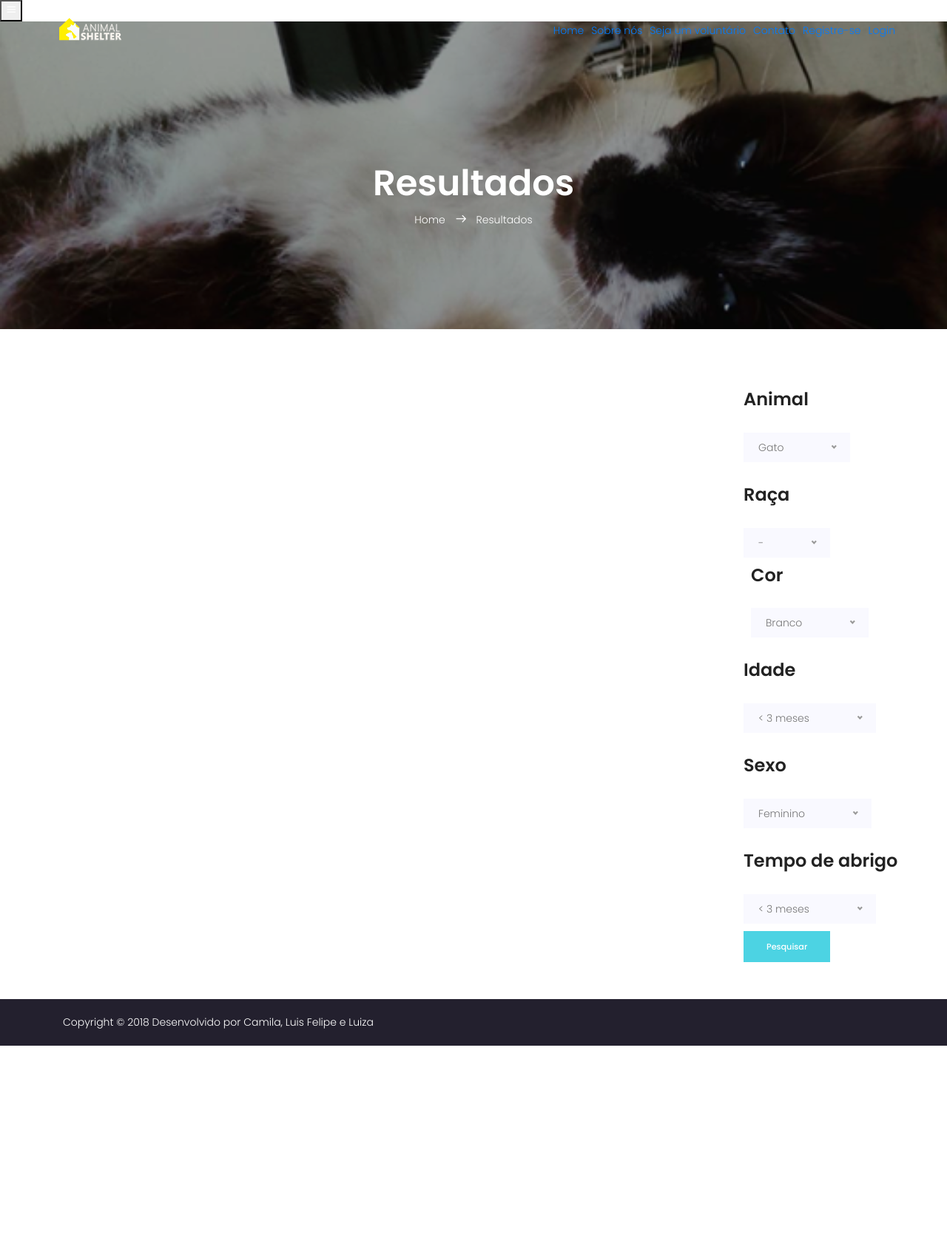
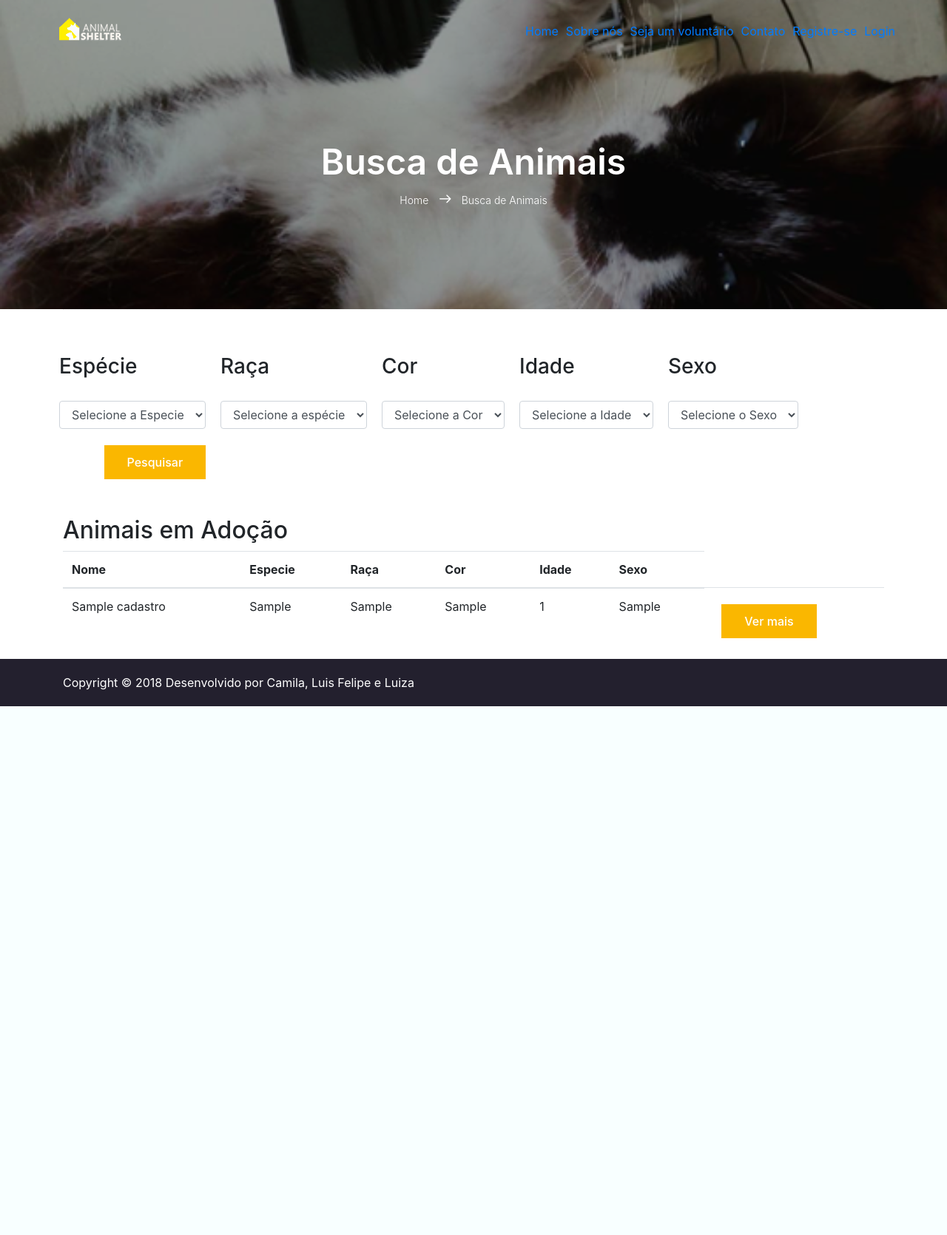
Before and after one commit to millacamargo/GerenciadordeAdocao, a CodeIgniter app: page /database/index.php/animal_results/showResults in a window 1280 px wide. Shown: the whole page at 74% size. After the commit the page ends 955 px from the top, so only its background shows below. Run offline with CodeIgniter, Linux system fonts and the light colour scheme; tables that the repository leaves empty or names only in its code hold one stand-in row (values such as "Sample post"); some libraries are stand-ins or nearby versions.

Commit message:
Criação de Result_model: criação de metodos para gerar uma tabela com informações dos animais salvas no banco de dados. Controller Animal_Results: criação de arrays que pegam os dados dos animais nas models para aparecer na view. União das ppáginas search e results. Ainda precisa trabalhar no botao ver mais e fazer os campos de pesquisa funcionarem junto com a tabela.

```diff
--- a/ci/application/config/autoload.php
+++ b/ci/application/config/autoload.php
@@ -132,4 +132,4 @@ $autoload['language'] = array();
 |
 |	$autoload['model'] = array('first_model' => 'first');
 */
-$autoload['model'] = array('Especie_model', 'Raca_model', 'Cor_model', 'Idade_Model', 'Sexo_model');
+$autoload['model'] = array('Especie_model', 'Raca_model', 'Cor_model', 'Idade_Model', 'Sexo_model', 'Results_model');
--- a/ci/application/controllers/Animal_Results.php
+++ b/ci/application/controllers/Animal_Results.php
@@ -3,18 +3,61 @@ defined('BASEPATH') OR exit('No direct script access allowed');
 
 class Animal_Results extends CI_Controller {
 
+    function __construct(){
+        parent::__construct();
+    }
 	/*
 	 Descrição:
 	 Autora: Camila Camargo
-	 Horas:
+	 Horas: 1 minuto
 	 Entrada:
 	 Saída:
 	 */
 
 	public function showResults()
 	{
-		$this->load->view('Results');
+		// seta os dados da tabela Cadastro para mostrar ao usuario
+		$data['fields'] = array(
+			'nome',
+			'especie',
+			'raca',
+			'cor',
+			'idade',
+			'sexo'
+
+			);
+		// available data has del_flag = 0 and deleted data has del_flag = 1
+		// $data['conditions'] = array(
+		// 	'del_flag' => 0
+		// 	);
+
+		$data['order'] = 'nome';
+
+		// processo de pegar os dados do BD
+		$data['results'] = $this->Results_model->getAll($data);
+
+		// var_dump($data['results']);die;
+
+	    // Array de options para chamar na view.
+	    $data['dados'] = [
+			'options_especies' => $this->Especie_model->selectEspecie(),
+			'options_cores' => $this->Cor_model->selectCor(),
+			'options_idades' => $this->Idade_Model->selectIdade(),
+			'options_sexos' => $this->Sexo_model->selectSexo()
+		];
+		$this->load->view('Results', $data);
 	}
+
+	// public function filter(){
+	// 	// Array de options para chamar na view.
+	//     $dados = [
+	// 		'options_especies' => $this->Especie_model->selectEspecie(),
+	// 		'options_cores' => $this->Cor_model->selectCor(),
+	// 		'options_idades' => $this->Idade_Model->selectIdade(),
+	// 		'options_sexos' => $this->Sexo_model->selectSexo()
+	// 	];
+	// 	$this->load->view('Results', $dados);
+	// }
 
 
 
--- a/ci/application/controllers/Register_Animal.php
+++ b/ci/application/controllers/Register_Animal.php
@@ -25,7 +25,7 @@ class Register_Animal extends CI_Controller {
 	/*
 	 Descrição:
 	 Autora: Camila Camargo
-	 Horas:
+	 Horas: 1 minuto
 	 Entrada:
 	 Saída:
 	 */
--- a/ci/application/models/Animal.php
+++ b/ci/application/models/Animal.php
@@ -42,8 +42,7 @@ class Animal {
     }
 
     public function isValido(){
-        return $this->nome != ""
-            && $this->especie != ""
+        return $this->especie != ""
             && $this->raca != ""
             && $this->cor != ""
             && $this->idade != ""
--- /dev/null
+++ b/ci/application/models/Results_model.php
@@ -0,0 +1,26 @@
+<?php
+
+class Results_model extends CI_model {
+
+    public function __construct(){
+        parent::__construct();
+    }
+	/*
+	 Descrição:
+	 Autora: Camila Camargo
+	 Horas:
+	 Entrada:
+	 Saída:
+	 */
+
+	public function getAll($params){
+        $this->db->select($params['fields']);
+        $this->db->order_by($params['order']);
+        // $query = $this->db->get_where($this->table, $params['conditions']);
+        $query = $this->db->get('Cadastro');
+        return $query->result_array();
+    }
+
+
+
+}
--- a/ci/application/views/RegisterPet.php
+++ b/ci/application/views/RegisterPet.php
@@ -62,7 +62,7 @@
 					<div class="row d-flex align-items-center justify-content-center">
 						<div class="about-content col-lg-12">
 							<h1 class="text-white">
-								Registro de animais
+								Registro de Animais
 							</h1>
 							<p class="text-white link-nav"><a href="index.html">Home </a>  <span class="lnr lnr-arrow-right"></span>  <a href="<?= base_url();?>index.php/Register_Animal/showRegister">Registro de animais</a></p>
 						</div>
--- a/ci/application/views/Results.php
+++ b/ci/application/views/Results.php
@@ -28,6 +28,11 @@
 			<link rel="stylesheet" href="<?= base_url();?>assets/css/animate.min.css">
 			<link rel="stylesheet" href="<?= base_url();?>assets/css/owl.carousel.css">
 			<link rel="stylesheet" href="<?= base_url();?>assets/css/main.css">
+			<link rel="stylesheet" href="https://stackpath.bootstrapcdn.com/bootstrap/4.1.1/css/bootstrap.min.css" integrity="sha384-WskhaSGFgHYWDcbwN70/dfYBj47jz9qbsMId/iRN3ewGhXQFZCSftd1LZCfmhktB" crossorigin="anonymous">
+			<script src="https://code.jquery.com/jquery-3.3.1.slim.min.js" integrity="sha384-q8i/X+965DzO0rT7abK41JStQIAqVgRVzpbzo5smXKp4YfRvH+8abtTE1Pi6jizo" crossorigin="anonymous"></script>
+			<script src="https://cdnjs.cloudflare.com/ajax/libs/popper.js/1.14.3/umd/popper.min.js" integrity="sha384-ZMP7rVo3mIykV+2+9J3UJ46jBk0WLaUAdn689aCwoqbBJiSnjAK/l8WvCWPIPm49" crossorigin="anonymous"></script>
+			<script src="https://stackpath.bootstrapcdn.com/bootstrap/4.1.1/js/bootstrap.min.js" integrity="sha384-smHYKdLADwkXOn1EmN1qk/HfnUcbVRZyYmZ4qpPea6sjB/pTJ0euyQp0Mk8ck+5T" crossorigin="anonymous"></script>
+			<script type="text/javascript" src="<?= base_url();?>assets/js/registerpet.js"></script>
 		</head>
 		<body>
 			  <header id="header" id="home">
@@ -57,9 +62,9 @@
 					<div class="row d-flex align-items-center justify-content-center">
 						<div class="about-content col-lg-12">
 							<h1 class="text-white">
-								Resultados
+								Busca de Animais
 							</h1>
-							<p class="text-white link-nav"><a href="index.html">Home </a>  <span class="lnr lnr-arrow-right"></span>  <a href="results.html">Resultados</a></p>
+							<p class="text-white link-nav"><a href="index.html">Home </a>  <span class="lnr lnr-arrow-right"></span>  <a href="<?= base_url();?>index.php/Animal_Results/showResults">Busca de Animais</a></p>
 						</div>
 					</div>
 				</div>
@@ -70,22 +75,21 @@
 				<div class="container">
 					<div class="section-top-border">
 						<div class="row">
-                            <div class="col-lg-3 col-md-4 mt-sm-30 boxresults">
-							     <div class="single-element-widget mt-30">
-									<h3 class="mb-30">Animal</h3>
+
+							     <div class="single-element-widget mt-30 boxsearch">
+									<h3 class="mb-30" for="especies">Espécie</h3>
 									<div class="default-select" id="default-select">
-										<select>
-											<option value="1">Gato</option>
-                                            <option value="1">Cachorro</option>
+										<select id="especies" name="especies" class="form-control">
+										 	<?php echo $dados['options_especies']; ?>
 										</select>
 									</div>
 								</div>
 
-								<div class="single-element-widget mt-30">
-									<h3 class="mb-30 ">Raça</h3>
+								<div class="single-element-widget mt-30 boxsearch">
+									<h3 class="mb-30 " for="racas">Raça</h3>
 									<div class="default-select" id="default-select">
-										<select>
-											<option value="1">-</option>
+										<select id="racas" name="racas" class="form-control">
+											<option>Selecione a espécie</option>
 										</select>
 									</div>
 								</div>
@@ -93,62 +97,63 @@
                                <div class="single-element-widget mt-30 boxsearch">
 									<h3 class="mb-30">Cor</h3>
 									<div class="default-select" id="default-select">
-										<select>
-											<option value="1">Branco</option>
-											<option value="1">Preto</option>
-											<option value="1">Creme</option>
-											<option value="1">Cinza</option>
-											<option value="1">Branco, Preto e Creme</option>
-                                            <option value="1">Creme e Preto</option>
-                                            <option value="1">Branco e Cinza</option>
-                                            <option value="1">Branco e Creme</option>
+										<select class="form-control">
+											 <?php echo $dados['options_cores']; ?>
 										</select>
 									</div>
 								</div>
 
-                            <div class="single-element-widget mt-30 ">
+                            <div class="single-element-widget mt-30 boxsearch">
 									<h3 class="mb-30">Idade</h3>
 									<div class="default-select" id="default-select">
-										<select>
-											<option value="1">< 3 meses</option>
-											<option value="1">3 meses - 6 meses</option>
-											<option value="1">6 meses - 1 ano</option>
-											<option value="1">1 ano ></option>
+										<select class="form-control">
+											<?php echo $dados['options_idades']; ?>
 										</select>
 									</div>
 								</div>
-                              <div class="single-element-widget mt-30 ">
+                              <div class="single-element-widget mt-30 boxsearch">
 									<h3 class="mb-30">Sexo</h3>
 									<div class="default-select" id="default-select">
-										<select>
-											<option value="1">Feminino</option>
-											<option value="1">Masculino</option>
+										<select class="form-control">
+											<?php echo $dados['options_sexos']; ?>
 										</select>
 									</div>
 								</div>
-                              <div class="single-element-widget mt-30 ">
-									<h3 class="mb-30">Tempo de abrigo</h3>
-									<div class="default-select" id="default-select">
-										<select>
-											<option value="1"> < 3 meses </option>
-											<option value="1">3 meses - 6 meses</option>
-											<option value="1">6 meses - 1 ano</option>
-											<option value="1">1 ano ></option>
-										</select>
-									</div>
-								</div>
-                            <div class="button-group-area">
-						<a href="#" class="genric-btn success">Pesquisar</a>
-					       </div>
-                        </div>
 						</div>
-
-                        </div>
+						<button type="submit" name="submit" class="primary-btn">Pesquisar</button>
+      <!--                      <div class="button-group-area">-->
+						<!--<a href="#" class="genric-btn success">Pesquisar</a>-->
+					 <!--      </div>-->
 					</div>
-
-				</div>
-
-
+                    	<h2>Animais em Adoção</h2>
+  					<table class="table">
+    					<thead>
+     						 <tr>
+						        <th>Nome</th>
+						        <th>Especie</th>
+						        <th>Raça</th>
+						        <th>Cor</th>
+						        <th>Idade</th>
+						        <th>Sexo</th>
+      						</tr>
+    					</thead>
+    					<tbody>
+    					<?php foreach ($results as $animal){ ?>
+					     	<tr>
+					        	<td><?php echo $animal['nome']; ?></td>
+					        	<td><?php echo $animal['especie'];?></td>
+					        	<td><?php echo $animal['raca'];?></td>
+					        	<td><?php echo $animal['cor'];?></td>
+					        	<td><?php echo $animal['idade'];?></td>
+					        	<td><?php echo $animal['sexo'];?></td>
+					        	<!--<td><button type="submit" name="submit" class="primary-btn">Adotar</button></td>-->
+					        	<td><button type="submit" name="submit" class="primary-btn">Ver mais</button></td>
+					      	</tr>
+      					<?php } ?>
+    					</tbody>
+  					</table>
+			</div>
+			</div>
 
 			<!-- start footer Area -->
 			<footer class="footer-area">
@@ -162,21 +167,25 @@
 						</div>
 					</div>
 				</div>
+
+			</div>
+
 			</footer>
 			<!-- End footer Area -->
 
-			<script src="<?= base_url();?>assets/js/vendor/jquery-2.2.4.min.js"></script>
-			<script src="https://cdnjs.cloudflare.com/ajax/libs/popper.js/1.12.9/umd/popper.min.js" integrity="sha384-ApNbgh9B+Y1QKtv3Rn7W3mgPxhU9K/ScQsAP7hUibX39j7fakFPskvXusvfa0b4Q" crossorigin="anonymous"></script>
-			<script src="<?= base_url();?>assets/js/vendor/bootstrap.min.js"></script>
-			<script type="text/javascript" src="https://maps.googleapis.com/maps/api/js?key=AIzaSyBhOdIF3Y9382fqJYt5I_sswSrEw5eihAA"></script>
-  			<script src="<?= base_url();?>assets/js/easing.min.js"></script>
-			<script src="<?= base_url();?>assets/js/hoverIntent.js"></script>
-			<script src="<?= base_url();?>assets/js/superfish.min.js"></script>
-			<script src="<?= base_url();?>assets/js/jquery.ajaxchimp.min.js"></script>
-			<script src="<?= base_url();?>assets/js/jquery.magnific-popup.min.js"></script>
-			<script src="<?= base_url();?>assets/js/owl.carousel.min.js"></script>
-			<script src="<?= base_url();?>assets/js/jquery.nice-select.min.js"></script>
-			<script src="<?= base_url();?>assets/js/mail-script.js"></script>
-			<script src="<?= base_url();?>assets/js/main.js"></script>
+			<script src="https://ajax.googleapis.com/ajax/libs/jquery/3.3.1/jquery.min.js"></script>
+			<!--<script src="<?= base_url();?>assets/js/vendor/jquery-2.2.4.min.js"></script>-->
+			<!--<script src="https://cdnjs.cloudflare.com/ajax/libs/popper.js/1.12.9/umd/popper.min.js" integrity="sha384-ApNbgh9B+Y1QKtv3Rn7W3mgPxhU9K/ScQsAP7hUibX39j7fakFPskvXusvfa0b4Q" crossorigin="anonymous"></script>-->
+			<!--<script src="<?= base_url();?>assets/js/vendor/bootstrap.min.js"></script>			-->
+			<!--<script type="text/javascript" src="https://maps.googleapis.com/maps/api/js?key=AIzaSyBhOdIF3Y9382fqJYt5I_sswSrEw5eihAA"></script>-->
+  	<!--		<script src="<?= base_url();?>assets/js/easing.min.js"></script>			-->
+			<!--<script src="<?= base_url();?>assets/js/hoverIntent.js"></script>-->
+			<!--<script src="<?= base_url();?>assets/js/superfish.min.js"></script>	-->
+			<!--<script src="<?= base_url();?>assets/js/jquery.ajaxchimp.min.js"></script>-->
+			<!--<script src="<?= base_url();?>assets/js/jquery.magnific-popup.min.js"></script>	-->
+			<!--<script src="<?= base_url();?>assets/js/owl.carousel.min.js"></script>						-->
+			<!--<script src="<?= base_url();?>assets/js/jquery.nice-select.min.js"></script>							-->
+			<!--<script src="<?= base_url();?>assets/js/mail-script.js"></script>	-->
+			<!--<script src="<?= base_url();?>assets/js/main.js"></script>	-->
 		</body>
 	</html>
--- a/ci/application/views/Sucesso.php
+++ b/ci/application/views/Sucesso.php
@@ -81,7 +81,7 @@
 						</div>
 					</div>
 					 <button type="button" onclick="window.location.href='https://gerenciadordeadocao-camilacamargo98.c9users.io/ci/index.php/Register_Animal/showRegister';" class="primary-btn">Cadastrar Outro Animal</button>
-					 <button type="button" onclick="window.location.href='https://gerenciadordeadocao-camilacamargo98.c9users.io/ci/index.php/Register_Animal/showRegister';" class="primary-btn">Ir para Resultados</button>
+					 <button type="button" onclick="window.location.href='https://gerenciadordeadocao-camilacamargo98.c9users.io/ci/index.php/Animal_Results/showResults';" class="primary-btn">Ir para a Busca</button>
                     </div>
                 </div>
                 </div>
```
Also changed, not shown: ci/application/controllers/Search_Animal.php (deleted, +0 -19 lines), ci/application/views/Search.php (+35 -52 lines), ci/application/controllers/Register_Success.php (deleted).
